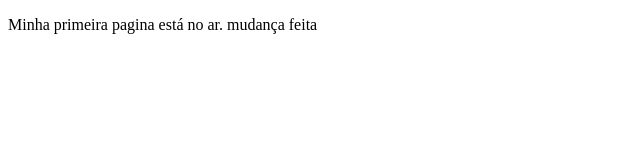
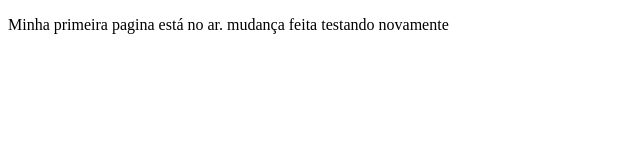
Before and after one commit to clauvessouza/pwe, a plain HTML site: page lista-04/index.html in a window 1280 px wide. Shown: the whole page, without its empty margins (0-640 px from the left). Drawn offline with Linux system fonts and the light colour scheme.

Commit message:
Novo teste

```diff
--- a/lista-04/index.html
+++ b/lista-04/index.html
@@ -5,6 +5,7 @@
     <title>Document</title>
 </head>
 <body>
-    <p>Minha primeira pagina está no ar. mudança feita </p>
+    <p>Minha primeira pagina está no ar. mudança feita
+        testando novamente </p>
     </body>
 </html>
```
